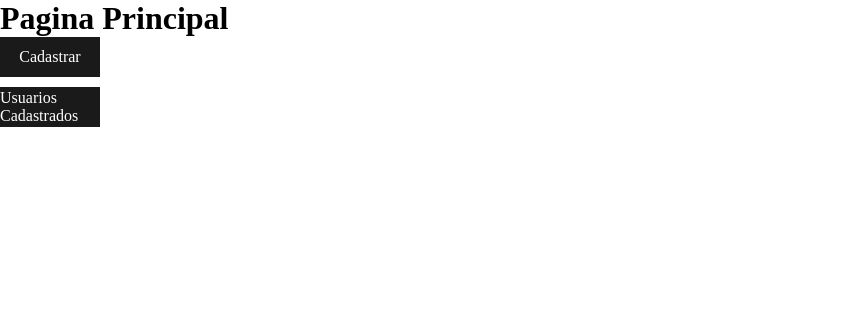
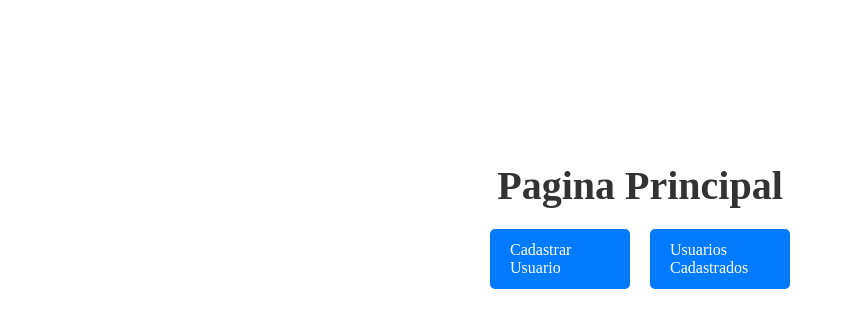
Before and after one commit to vitinn12/React, a React (Vite) app in the folder projeto-react/react/: page / in a window 1280 px wide. Shown: the top 328 px of the page, without its empty margins (0-853 px from the left). Built offline with nearby package versions, Linux system fonts and the light colour scheme.

Commit message:
fazendo a estilização das paginas que esta presente no projeto

```diff
--- a/projeto-react/react/src/App.jsx
+++ b/projeto-react/react/src/App.jsx
@@ -1,4 +1,6 @@
 import { useNavigate } from "react-router-dom"
+import './assets/App.css'
+
 
 export function App() {
   const navigate = useNavigate()
@@ -11,14 +13,15 @@ export function App() {
 
 
   return (
-    <>
+    <main>
       <h1>Pagina Principal</h1>
+
       <div className="links">
-        <a class="cadastrar" onClick={Cadastrar}> Cadastrar</a>
+        <a class="cadastrar" onClick={Cadastrar}> Cadastrar Usuario</a>
         <a class="cadastrar" onClick={Usuarios}> Usuarios Cadastrados</a>
       </div>
 
 
-    </>
+    </main>
   )
 }
--- /dev/null
+++ b/projeto-react/react/src/assets/App.css
@@ -0,0 +1,52 @@
+main {
+  display: flex;
+  flex-direction: column;
+  gap: 20px;
+  align-items: center;
+  justify-content: center;
+  height: 50vh;
+}
+h1 {
+  text-align: center;
+  margin-top: 50px;
+  font-size: 2.5rem;
+  color: #333;
+}
+p,
+.menu {
+  text-align: center;
+  margin: 40px;
+}
+
+
+.links {
+  display: flex;
+  flex-direction: row;
+  justify-content: center;
+  align-items: center;
+  gap: 20px;
+}
+
+.cadastrar {
+  background-color: #007bff;
+  color: white;
+  padding: 10px 20px;
+  font-size: 1rem;
+  border: none;
+  border-radius: 5px;
+  cursor: pointer;
+  text-decoration: none;
+  transition: background-color 0.3s ease;
+}
+
+.cadastrar:hover {
+  background-color: #0056b3;
+}
+
+.cadastrar:active {
+  text-decoration: none;
+}
+
+.cadastrar:hover {
+  box-shadow: 0 4px 8px rgba(0, 0, 0, 0.2);
+}
--- a/projeto-react/react/src/index.css
+++ b/projeto-react/react/src/assets/index.css
@@ -12,7 +12,7 @@ section {
 section form {
   background-color: white;
   width: 500px;
-  height: 300px;
+  height: 400px;
   border-radius: 10px;
   gap: 10px;
   flex-direction: column;
--- a/projeto-react/react/src/components/SaveUser/index.jsx
+++ b/projeto-react/react/src/components/SaveUser/index.jsx
@@ -1,42 +1,34 @@
+
 import { Button, TextField } from "@mui/material";
 import { useState } from "react";
-import "../../index.css";
 import { useNavigate } from "react-router-dom";
 
-export const SaveUser = ({onAddUser}) => {
-  const navigate = useNavigate()
-  function Home (){
-    navigate ('/')
-  }
-
+export const SaveUser = ({ onAddUser }) => {
+  const navigate = useNavigate();
   const [name, setName] = useState('');
   const [email, setEmail] = useState('');
 
   function handleSaveUser() {
-    const data = {
-      name, email
+    const data = { name, email };
+    onAddUser(data);
+    navigate('/');
   }
-    console.log(data);
-    onAddUser(data)
+  function Home(){
+    navigate ('/');
   }
 
   return (
-    <>
     <section>
-
       <form action="">
-          <h1>Cadastrar Usuario</h1>
+        <h1>Cadastrar Usuário</h1>
         <nav>
           <TextField
-              id="outlined-basic"
             label="Nome"
             variant="outlined"
             value={name}
             onChange={(e) => setName(e.target.value)}
           />
-
           <TextField
-              id="outlined-basic"
             label="Email"
             variant="outlined"
             value={email}
@@ -44,9 +36,8 @@ export const SaveUser = ({onAddUser}) => {
           />
         </nav>
         <Button onClick={handleSaveUser} variant="contained">Cadastrar</Button>
-          <Button onClick={Home} variant="contained">Pagina Principal</Button>
+        <Button onClick={Home} variant="contained">Menu Principal</Button>
       </form>
     </section>
-    </>
   );
 };
--- a/projeto-react/react/src/components/TableUsers/index.jsx
+++ b/projeto-react/react/src/components/TableUsers/index.jsx
@@ -1,15 +1,16 @@
-import * as React from 'react';
-import Table from '@mui/material/Table';
-import TableBody from '@mui/material/TableBody';
-import TableCell from '@mui/material/TableCell';
-import TableContainer from '@mui/material/TableContainer';
-import TableHead from '@mui/material/TableHead';
-import TableRow from '@mui/material/TableRow';
-import Paper from '@mui/material/Paper';
-import { TableUser } from '../TableUser';
+// TableUsers.jsx
+import React from "react";
+import Table from "@mui/material/Table";
+import TableBody from "@mui/material/TableBody";
+import TableCell from "@mui/material/TableCell";
+import TableContainer from "@mui/material/TableContainer";
+import TableHead from "@mui/material/TableHead";
+import TableRow from "@mui/material/TableRow";
+import Paper from "@mui/material/Paper";
+import { TableUser } from "../TableUser";
 
-
-export const TableUsers = ({list}) => {
+export const TableUsers = ({ list }) => {
+  // Verificar se a list é válida antes de acessar o length
   return (
     <TableContainer component={Paper}>
       <Table sx={{ minWidth: 650 }} aria-label="simple table">
@@ -20,11 +21,19 @@ export const TableUsers = ({list}) => {
           </TableRow>
         </TableHead>
         <TableBody>
-            {list.map((user, index) => (
-                <TableUser key={index} name={user.name} email={user.email} />
-            ))}
+          {list && list.length > 0 ? (
+            list.map((user, index) => (
+              <TableUser key={index} name={user.name} email={user.email} />
+            ))
+          ) : (
+            <TableRow>
+              <TableCell colSpan={2} align="center">
+                Nenhum usuário cadastrado
+              </TableCell>
+            </TableRow>
+          )}
         </TableBody>
       </Table>
     </TableContainer>
   );
-}
+};
--- a/projeto-react/react/src/main.jsx
+++ b/projeto-react/react/src/main.jsx
@@ -1,6 +1,6 @@
 import { StrictMode } from 'react'
 import { createRoot } from 'react-dom/client'
-import './index.css'
+import './assets/index.css'
 import {App} from './App.jsx'
 import {Cadastrar} from './pages/Cadastrar.jsx'
 import { BrowserRouter, Routes, Route, RouterProvider, createBrowserRouter } from "react-router-dom";
--- a/projeto-react/react/src/pages/Cadastrar.jsx
+++ b/projeto-react/react/src/pages/Cadastrar.jsx
@@ -1,14 +1,19 @@
 // Cadastrar.jsx
 import { useState } from "react";
 import { SaveUser } from "../components/SaveUser";
+import { useNavigate } from "react-router-dom";  // Importando useNavigate
 
 export const Cadastrar = () => {
-  const [list, setList] = useState([]);
+  const [list, setList] = useState([]);  // Estado que mantém a lista de usuários
+  const navigate = useNavigate();  // Para navegação
 
   function handleSaveUser(user) {
     let newList = [...list];
-    newList.push(user);
-    setList(newList);
+    newList.push(user);  // Adiciona o novo usuário à lista
+    setList(newList);  // Atualiza o estado da lista
+
+    // Após salvar, redireciona para a página de lista de usuários
+    navigate("/usuarios");
   }
 
   return (
--- a/projeto-react/react/src/pages/Usuarios.jsx
+++ b/projeto-react/react/src/pages/Usuarios.jsx
@@ -1,19 +1,26 @@
-
 import React from "react";
 import { TableUsers } from "../components/TableUsers";
+import { Button } from "@mui/material";
 import { useNavigate } from "react-router-dom";
-import { Button } from "@mui/material";
 
-export const Usuarios = ({ list = [] }) => {
-  const navigate = useNavigate()
-  function Home (){
+export const Usuarios = ({ list }) => {
+  const navigate = useNavigate();
+
+  function Home () {
     navigate ('/')
   }
   return (
     <div>
       <h1>Lista de Usuários Cadastrados</h1>
-      <TableUsers list={list} />
-      <Button variant="contained" onClick={Home} > Pagina Principal</Button>
+      {list && list.length > 0 ? (
+        <TableUsers list={list} />
+      ) : (
+        <p>Nenhum usuário cadastrado</p>
+
+      )}
+      <div className="menu">
+        <Button onClick={Home} variant="contained">Menu Principal</Button>
+      </div>
     </div>
   );
 };
```
Lines whose indentation alone changed are shown as unchanged.
